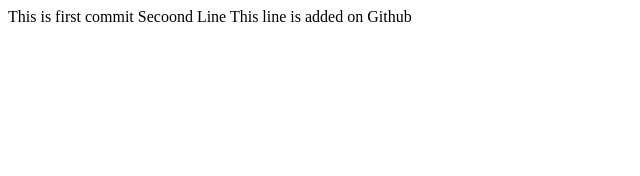
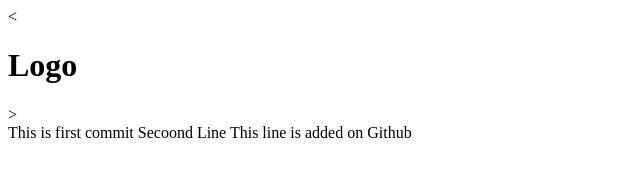
Before and after one commit to MaxIblis/fromtend.test, a plain HTML site: page index.html in a window 1280 px wide. Shown: the whole page, without its empty margins (0-640 px from the left). Drawn offline with Linux system fonts and the light colour scheme.

Commit message:
added header

```diff
--- a/index.html
+++ b/index.html
@@ -5,6 +5,11 @@
     <title>Document1</title>
   </head>
   <body>
+
+    <div class="header">
+
+      <<h1>Logo</h1>>
+    </div>
 
 
         This is first commit
```
